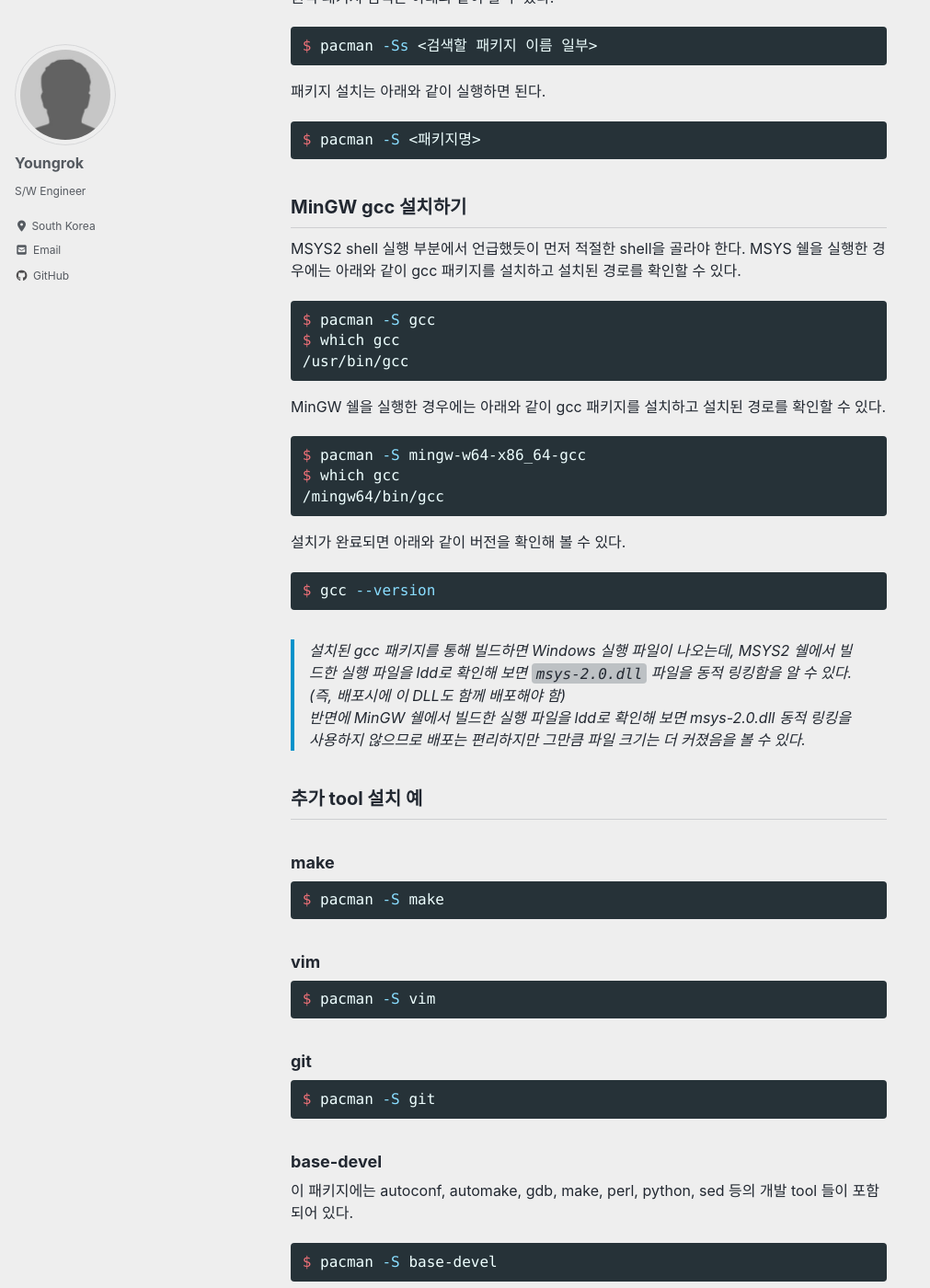
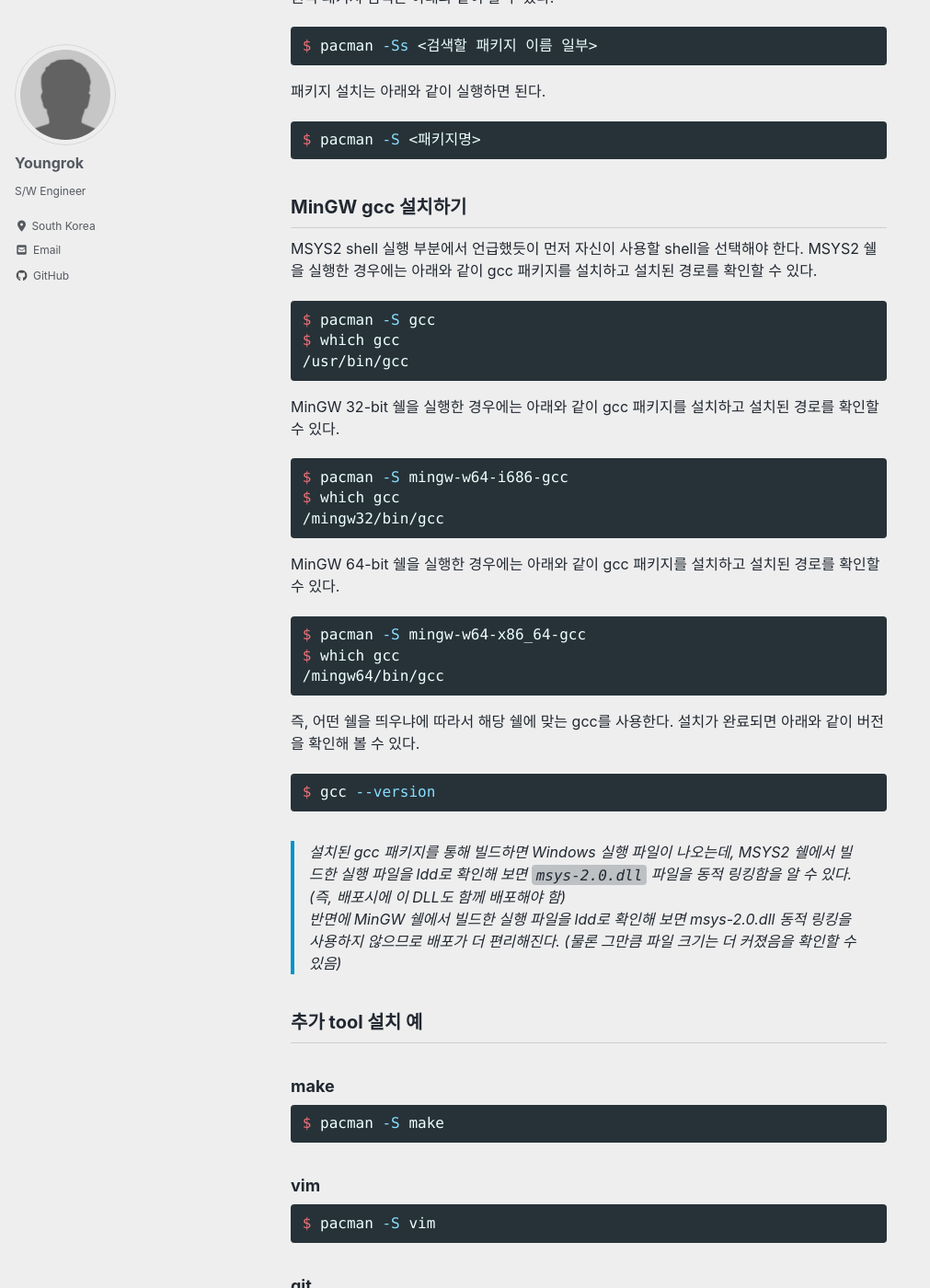
Before and after one commit to yrpark99/yrpark99.github.io, a Jekyll site: the page built from _posts/2020-02-24-msys2_install.md, in a window 1280 px wide and 1400 px high, scrolled down 1472 px. Shown: the whole window at 92% size, without its empty margins (0-1011 px from the left). Built offline with Jekyll 4.4.1, drawn with Linux system fonts in a browser that asks for light colours; cached includes are drawn as plain includes; nearby versions of some CDN libraries; some web fonts are replaced; some of the changed text lies outside the part shown.

Commit message:
Update MSys2

````diff
--- a/_posts/2020-02-24-msys2_install.md
+++ b/_posts/2020-02-24-msys2_install.md
@@ -17,7 +17,7 @@ MSYS2는 Windows에서 gcc 등으로 작성된 소스를 빌드하거나 Linux
 [MSYS2 홈페이지](https://www.msys2.org/)에 접속하여 x86_64 용 설치 파일을(32bit/64bit 모두 포함되었음) 다운 받아서, 다운받은 설치 파일을 실행하면 설치가 진행된다. (설치 과정은 너무나 간단하므로 생략)
 
 ## MSYS2 shell 실행
-설치가 완료되면 mintty 쉘을 열 수 있다. (32bit/64bit 쉘을 각각 열 수 있는데, 이제 32bit Windows는 사실상 거의 사용되지 않으므로, 32bit 쉘을 쓸 일은 거의 없을 것 같다)
+설치가 완료되면 mintty 쉘을 열 수 있다. (32bit/64bit 쉘을 각각 열 수 있는데, 이제 32bit Windows는 사실상 거의 사용되지 않으므로, 32bit 쉘을 쓸 일은 별로 없을 것 같다)
 참고로 MSYS2 쉘을 실행시키지 않고, MSYS2 실행 경로를 PATH에 추가시킨 후 Windows 콘솔을 열어서 실행시킬 수도 있다. 이 경우에는 프롬프트가 bash가 아닌 Windows 프롬프트로 표시되는데, 본 포스팅에서는 MSYS2 쉘을 실행시킨 경우를 예로 들었다.
 
 그런데 쉘은 아래와 같이 MSYS 쉘과 MINGW 쉘(다시 32bit, 64bit)이 따로 있다.
@@ -51,28 +51,36 @@ $ pacman -S <패키지명>
 ```
 
 ## MinGW gcc 설치하기
-MSYS2 shell 실행 부분에서 언급했듯이 먼저 적절한 shell을 골라야 한다.
-MSYS 쉘을 실행한 경우에는  아래와 같이 gcc 패키지를 설치하고 설치된 경로를 확인할 수 있다.
+MSYS2 shell 실행 부분에서 언급했듯이 먼저 자신이 사용할 shell을 선택해야 한다.
+MSYS2 쉘을 실행한 경우에는  아래와 같이 gcc 패키지를 설치하고 설치된 경로를 확인할 수 있다.
 ```bash
 $ pacman -S gcc
 $ which gcc
 /usr/bin/gcc
 ```
 
-MinGW 쉘을 실행한 경우에는 아래와 같이 gcc 패키지를 설치하고 설치된 경로를 확인할 수 있다.
+MinGW 32-bit 쉘을 실행한 경우에는 아래와 같이 gcc 패키지를 설치하고 설치된 경로를 확인할 수 있다.
+```bash
+$ pacman -S mingw-w64-i686-gcc
+$ which gcc
+/mingw32/bin/gcc
+```
+
+MinGW 64-bit 쉘을 실행한 경우에는 아래와 같이 gcc 패키지를 설치하고 설치된 경로를 확인할 수 있다.
 ```bash
 $ pacman -S mingw-w64-x86_64-gcc
 $ which gcc
 /mingw64/bin/gcc
 ```
 
+즉, 어떤 쉘을 띄우냐에 따라서 해당 쉘에 맞는 gcc를 사용한다.
 설치가 완료되면 아래와 같이 버전을 확인해 볼 수 있다.
 ```bash
 $ gcc --version
 ```
 
 > 설치된 gcc 패키지를 통해 빌드하면 Windows 실행 파일이 나오는데, MSYS2 쉘에서 빌드한 실행 파일을 ldd로 확인해 보면 `msys-2.0.dll` 파일을 동적 링킹함을 알 수 있다. (즉, 배포시에 이 DLL도 함께 배포해야 함)
-> 반면에 MinGW 쉘에서 빌드한 실행 파일을 ldd로 확인해 보면 msys-2.0.dll 동적 링킹을 사용하지 않으므로 배포는 편리하지만 그만큼 파일 크기는 더 커졌음을 볼 수 있다.
+> 반면에 MinGW 쉘에서 빌드한 실행 파일을 ldd로 확인해 보면 msys-2.0.dll 동적 링킹을 사용하지 않으므로 배포가 더 편리해진다. (물론 그만큼 파일 크기는 더 커졌음을 확인할 수 있음)
 
 ## 추가 tool 설치 예
 ### make
````
